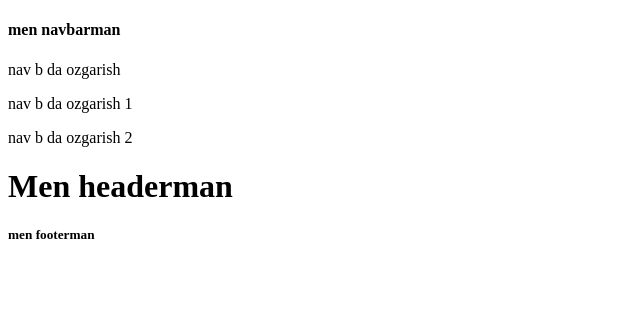
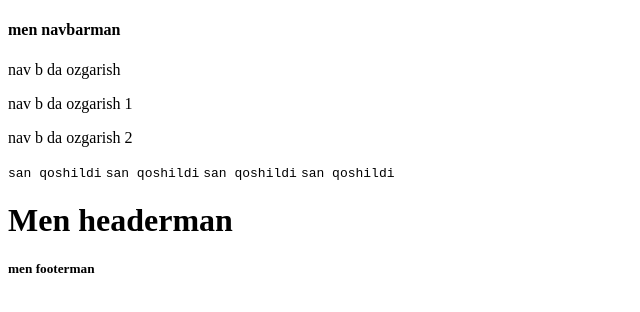
Before and after one commit to Blackxok/ForGit, a plain HTML site: page index.html in a window 1280 px wide. Shown: the whole page, without its empty margins (0-640 px from the left). Drawn offline with Linux system fonts and the light colour scheme.

Commit message:
ozgarish qabulqilindi

```diff
--- a/index.html
+++ b/index.html
@@ -14,6 +14,10 @@
       <p>nav b da ozgarish</p>
       <p>nav b da ozgarish 1</p>
       <p>nav b da ozgarish 2</p>
+      <samp>san qoshildi</samp>
+      <samp>san qoshildi</samp>
+      <samp>san qoshildi</samp>
+      <samp>san qoshildi</samp>
    </nav>
    <header>
       <h1>Men headerman</h1>
```
